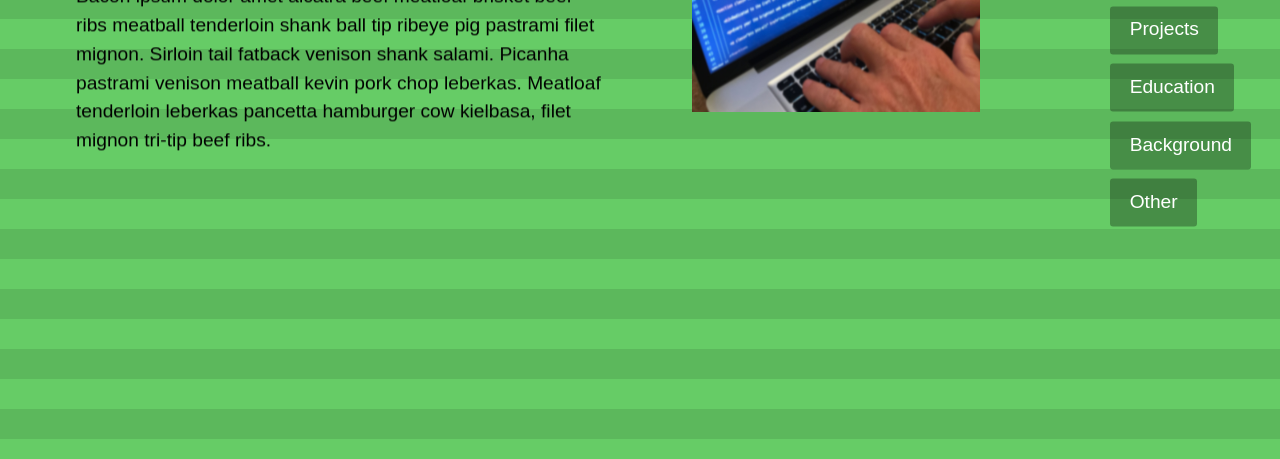
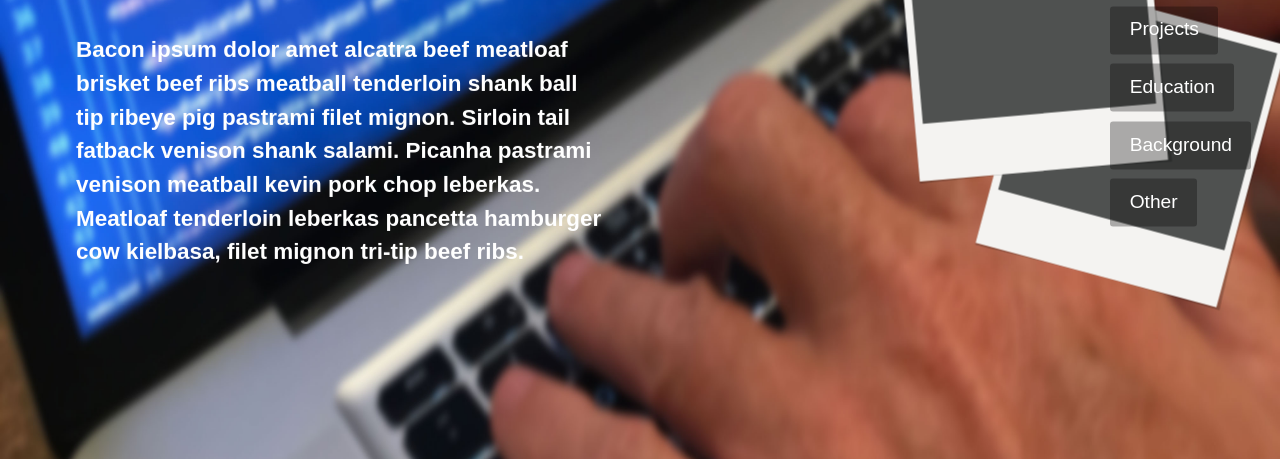
Before and after one commit to ralphminor/parallax-project, a plain HTML site: page index.html in a window 1280 px wide. Shown: the part 341-800 px from the top of the page. Drawn offline with Linux system fonts and the light colour scheme.

Commit message:
Changes to slide 1 background.

```diff
--- a/index.html
+++ b/index.html
@@ -4,7 +4,7 @@
 <head>
   <meta charset="utf-8">
   <meta name="viewport" content="width=device-width">
-  <title>Pure CSS parallax demo with navgation and smooth scrolling</title>
+  <title>A pure CSS parallax demo with navgation and smooth scrolling by Keith Clark</title>
   <link rel="stylesheet" href="./style.css">
 </head>
 
@@ -37,15 +37,15 @@
 
   <div class="slides">
     <div class="slide" id="slide-1">
-      <div class="slide__bg"></div>
+      <div class="slide__bg"><img src="./bkg.jpg" alt=""></div>
       <div class="slide__content">
         <div class="slide__text">
-          <h1 id="slide-1-title">Slide 1 title</h1>
-          <p>Bacon ipsum dolor amet alcatra beef meatloaf brisket beef ribs meatball tenderloin shank ball tip ribeye pig pastrami filet mignon. Sirloin tail fatback venison shank salami. Picanha pastrami venison meatball kevin pork chop leberkas. Meatloaf
-            tenderloin leberkas pancetta hamburger cow kielbasa, filet mignon tri-tip beef ribs.</p>
+          <h1 id="slide-1-title" class="slide-1-text">Ralph B Minor</h1>
+          <h3 class="slide-1-text">Bacon ipsum dolor amet alcatra beef meatloaf brisket beef ribs meatball tenderloin shank ball tip ribeye pig pastrami filet mignon. Sirloin tail fatback venison shank salami. Picanha pastrami venison meatball kevin pork chop leberkas. Meatloaf
+            tenderloin leberkas pancetta hamburger cow kielbasa, filet mignon tri-tip beef ribs.</h3>
         </div>
         <div class="slide__image">
-          <img src="./bkg.jpg" class="slide__image" alt="">
+          <svg viewBox="0 0 400 425" width="400" height="425"><use xlink:href="#polaroid"/></svg>
         </div>
       </div>
     </div>
--- a/style.css
+++ b/style.css
@@ -22,8 +22,8 @@
     }
 
     img {
-      height: 25vh;
-      width: 40vh;
+      height: 110vh;
+      width: 100vw;
     }
     /* demo nav bar
   --------------------------------------------- */
@@ -90,7 +90,11 @@
     /* slide backgrounds */
 
     #slide-1 .slide__bg {
-      background-image: repeating-linear-gradient( rgb(102, 204, 102), rgb(102, 204, 102) 30px, rgb(92, 184, 92) 30px, rgb(92, 184, 92) 60px);
+      /* background-image: repeating-linear-gradient( rgb(102, 204, 102), rgb(102, 204, 102) 30px, rgb(92, 184, 92) 30px, rgb(92, 184, 92) 60px); */
+    }
+
+    .slide-1-text {
+      color: #fff;
     }
 
     #slide-2 .slide__bg {
@@ -175,9 +179,9 @@
           transform: translateZ(60px) scale(.8);
           transform-origin: 100% 50%;
         }
-        .slide:nth-child(2n) .slide__image {
+        .slide:nth-child(1n) .slide__image {
           transform: translateZ(100px) scale(.67);
-          transform-origin: 100% 50%;
+          transform-origin: 50% 50%;
         }
         .slide:nth-child(2n) .slide__text {
           transform-origin: 0% 50%;
```
